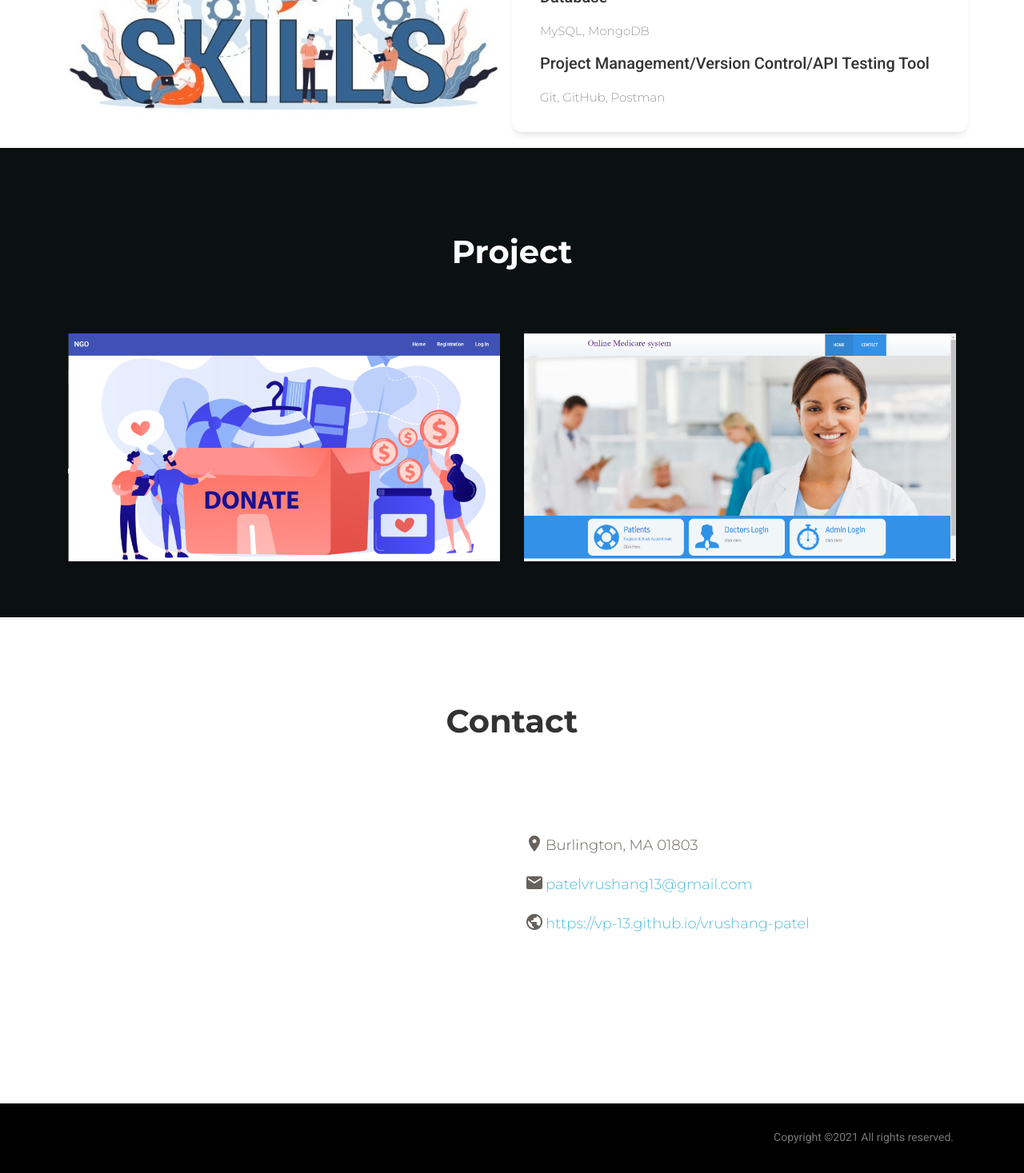
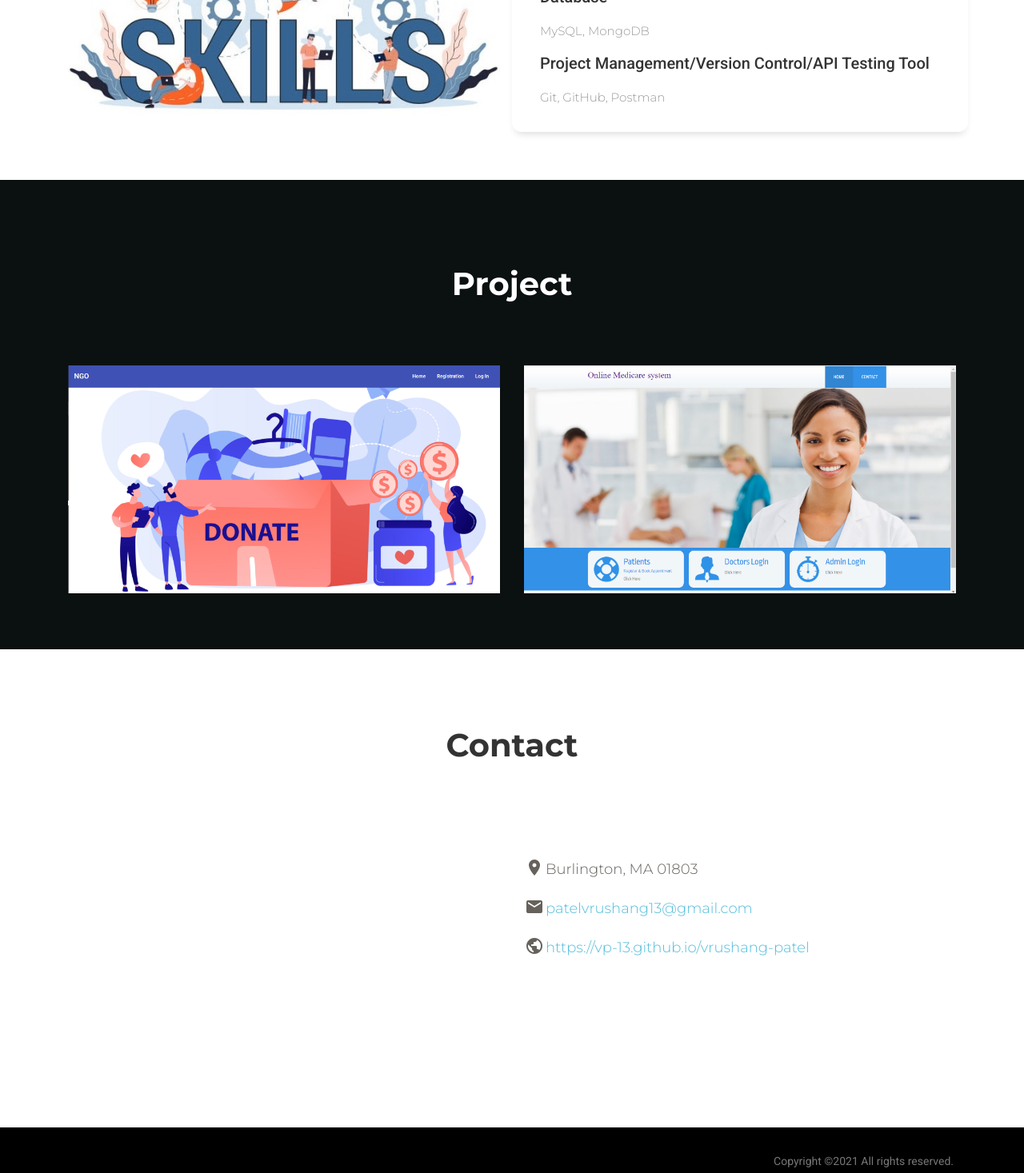
Before and after one commit to vp-13/vrushang-patel, an Angular app: page / in a window 1280 px wide. Shown: the part 3225-4692 px from the top of the page at 80% size. Built offline with nearby package versions, Linux system fonts and the light colour scheme.

Commit message:
update-contact-section

```diff
--- a/src/app/pages/home/home.component.html
+++ b/src/app/pages/home/home.component.html
@@ -84,7 +84,7 @@
 
 <!-- Project -->
 
-<div class="section section-dark text-center" id="project" style="padding-top: 100px;">
+<div class="section section-dark text-center" id="project" style="padding-top: 100px;margin-top: 40px;">
     <div class="container">
         <p class="title"  style="font-size:40px;font-weight: bold;"><b>Project</b></p><br><br><br>
         <app-project></app-project>
@@ -93,7 +93,7 @@
 
 <!-- Contact -->
 
-<div class="section " id="contact" style="padding-top: 100px;">
+<div class="section " id="contact" style="padding-top: 90px;">
     <div class="container">
         <p class="title text-center"  style="font-size:40px;font-weight: bold;"><b>Contact</b></p><br><br><br>
         <app-contact></app-contact>
```
